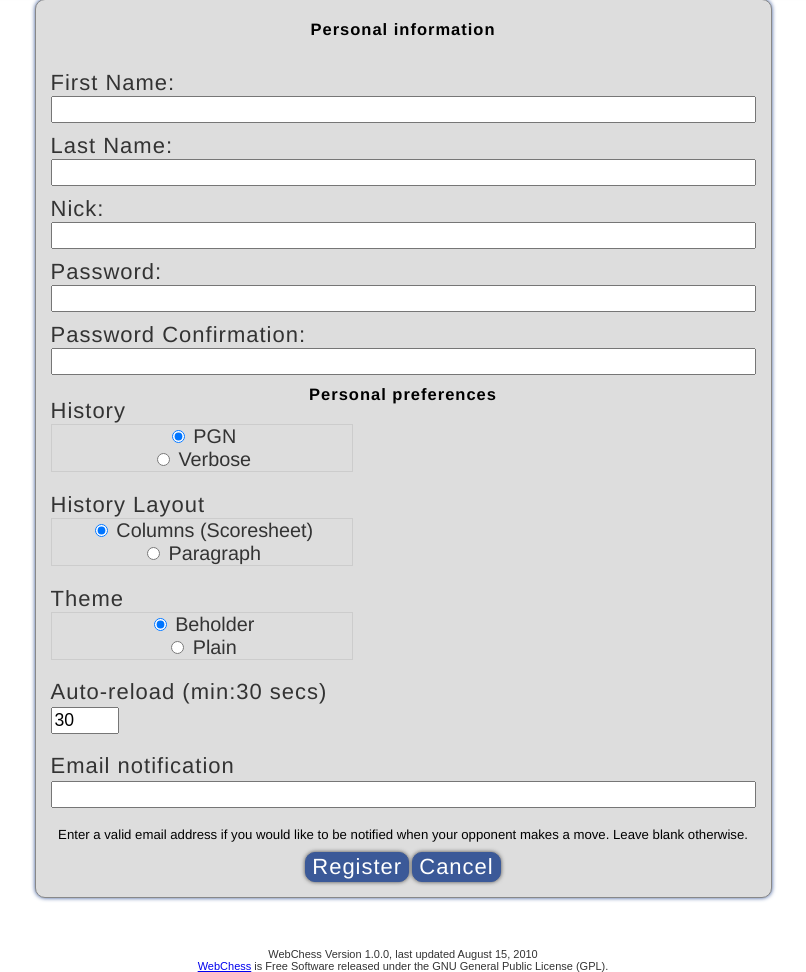
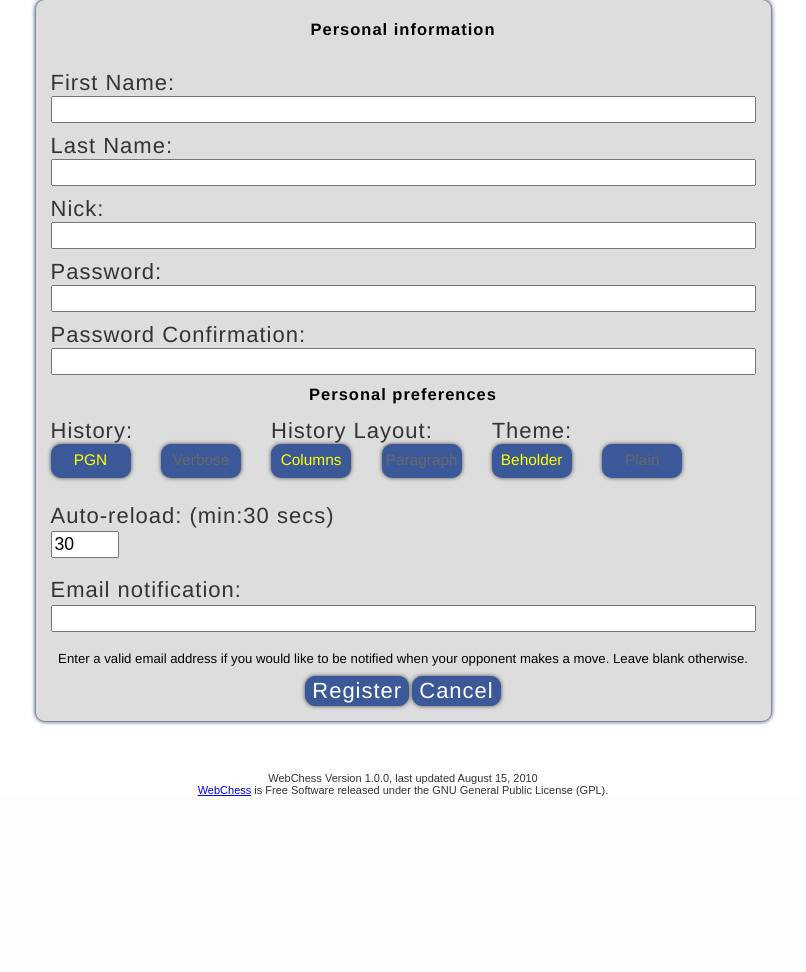
Before and after one commit to natrixx/iPad-WebChess, a PHP site: page /newuser.php in a window 1280 px wide. Shown: the part 67-1039 px from the top of the page, without its empty margins (237-1043 px from the left). After the commit the page ends 863 px from the top, so only its background shows below. Run offline with PHP 8.4, Linux system fonts and the light colour scheme; data that the repository does not hold is empty.

Commit message:
Issue #3 Register page Radio button styles

```diff
--- a/newuser.php
+++ b/newuser.php
@@ -95,25 +95,37 @@
                                         <div class="inputlabel"><?php echo gettext("Password Confirmation:");?></div>
 					<div><input name="pwdPassword2" type="password" class="inputboxes" /></div>
                                         <h1><?php echo gettext("Personal preferences");?></h1>
-                                        <div class="inputlabel"><?php echo gettext("History");?></div>
-					<div class="inputbox">
-                                            <div><input name="rdoHistory" type="radio" value="pgn" checked="checked" /> <?php echo gettext("PGN");?></div>
-                                            <div><input name="rdoHistory" type="radio" value="verbous" /> <?php echo gettext("Verbose");?></div>
+
+					<div class="inputboxRadioLeft">
+										<div class="inputlabel"><?php echo gettext("History:");?></div>
+                                            <div>
+
+                                                <input type="radio" id="history1" name="rdoHistory" value="pgn" checked><label for="history1">PGN</label>
+													&nbsp;&nbsp;&nbsp;&nbsp;&nbsp;&nbsp;&nbsp;&nbsp;
+												<input type="radio" id="history2" name="rdoHistory" value="verbous"><label for="history2">Verbose</label>
 					</div>
-                                        <div class="inputlabel"><?php echo gettext("History Layout");?></div>
-					<div class="inputbox">
-                                        <div><input name="rdoHistorylayout" type="radio" value="columns" checked="checked" /> <?php echo gettext("Columns (Scoresheet)");?></div>
-                                        <div><input name="rdoHistorylayout" type="radio" value="paragraph" /> <?php echo gettext("Paragraph");?></div>
 					</div>
-                                        <div class="inputlabel"><?php echo gettext("Theme");?></div>
-					<div class="inputbox">
-                                                <div><input name="rdoTheme" type="radio" value="beholder" checked="checked" /> <?php echo gettext("Beholder");?></div>
-                                                <div><input name="rdoTheme" type="radio" value="plain" /> <?php echo gettext("Plain");?></div>
+
+					<div class="inputboxRadioMiddle">
+						            <div class="inputlabel"><?php echo gettext("History Layout:");?></div>
+                                        <div>
+                                                <input type="radio" id="history3" name="rdoHistorylayout" value="columns" checked><label for="history3">Columns</label>
+													&nbsp;&nbsp;&nbsp;&nbsp;&nbsp;&nbsp;&nbsp;&nbsp;
+												<input type="radio" id="history4" name="rdoHistorylayout" value="paragraph"><label for="history4">Paragraph</label>
+											</div>
 					</div>
-                                        <div class="inputlabel"><?php echo gettext("Auto-reload") . " (" . gettext("min:") . ($CFG_MINAUTORELOAD) . " " . gettext("secs") . ")";?></div>
+					<div class="inputboxRadioRight">
+                                        <div class="inputlabel"><?php echo gettext("Theme:");?></div>
+											<div>
+                                                <input type="radio" id="theme1" name="rdoTheme" value="beholder" checked><label for="theme1">Beholder</label>
+													&nbsp;&nbsp;&nbsp;&nbsp;&nbsp;&nbsp;&nbsp;&nbsp;
+												<input type="radio" id="theme2" name="rdoTheme" value="plain"><label for="theme2">Plain</label>
+											</div>
+					</div>
+                                        <div class="inputlabel"><?php echo gettext("Auto-reload:") . " (" . gettext("min:") . ($CFG_MINAUTORELOAD) . " " . gettext("secs") . ")";?></div>
 					<br><div><input type="text" class="inputboxPrefsReload" name="txtReload" value="<?php echo ($CFG_MINAUTORELOAD); ?>" /></div>
 					<br><br><br><?php if ($CFG_USEEMAILNOTIFICATION) { ?>
-                                                        <div class="inputlabel"><?php echo gettext("Email notification");?></div>
+                                                        <div class="inputlabel"><?php echo gettext("Email notification:");?></div>
 							<br><div><input type="text" class="inputboxPrefsEmail" name="txtEmailNotification" value="<?php echo($_POST['txtEmailNotification']); ?>" /></div>
                                                         <br><br><br><div class="instruction"><?php echo gettext("Enter a valid email address if you would like to be notified when your opponent makes a move. Leave blank otherwise.");?></div>
 					<?php } ?>
--- a/userlogin.css
+++ b/userlogin.css
@@ -138,11 +138,79 @@ form {
 }
 
 .inputlabel {
+	clear: both;
 	font-family: "HelveticaNeue-Light", "Helvetica Neue Light", "Helvetica Neue", Helvetica, Arial, "Lucida Grande", sans-serif;
 	font-size: 2.0em;
 	text-align: left;
 	letter-spacing: 1px;
 	}
+
+.inputboxRadioLeft {
+	height: 35px;
+	margin: auto;
+	margin-bottom: 50px;
+	float: left;
+	padding-top: 20px;
+	padding-right: 30px;
+	}
+
+.inputboxRadioMiddle {
+	height: 35px;
+	margin: auto;
+	margin-bottom: 50px;
+	float: left;
+	padding-top: 20px;
+	padding-right:30px;
+}
+
+.inputboxRadioRight {
+	height: 35px;
+	margin: auto;
+	margin-bottom: 50px;
+	float: left;
+	padding-top: 20px;
+	padding-right:30px;
+}
+
+/*
+  Hide radio button (the round disc)
+  we will use just the label to create pushbutton effect
+*/
+input[type=radio] {
+    display:none;
+    margin:10px;
+}
+
+/*
+  Change the look'n'feel of labels (which are adjacent to radiobuttons).
+  Add some margin, padding to label
+*/
+input[type=radio] + label {
+    display:inline-block;
+	font-family: "HelveticaNeue-Light", "Helvetica Neue Light", "Helvetica Neue", Helvetica, Arial, "Lucida Grande", sans-serif;
+    font-size: 1.4em;
+    padding-top: 7px;
+    background-color: #3B5998;
+    border: 0px solid yellow;
+    color: #696969;
+    height: 27px;
+    width: 80px;
+    text-align: center;
+    border-radius: 10px;
+	box-shadow: #4c4c4c 0px 0px 4px;
+}
+/*
+ Change background color for label next to checked radio button
+ to make it look like highlighted button
+*/
+input[type=radio]:checked + label {
+   background-image: none;
+    background-color:#3B5998;
+    color: yellow;
+}
+
+
+
 
 .inputbox {
 	width: 300px;
```
